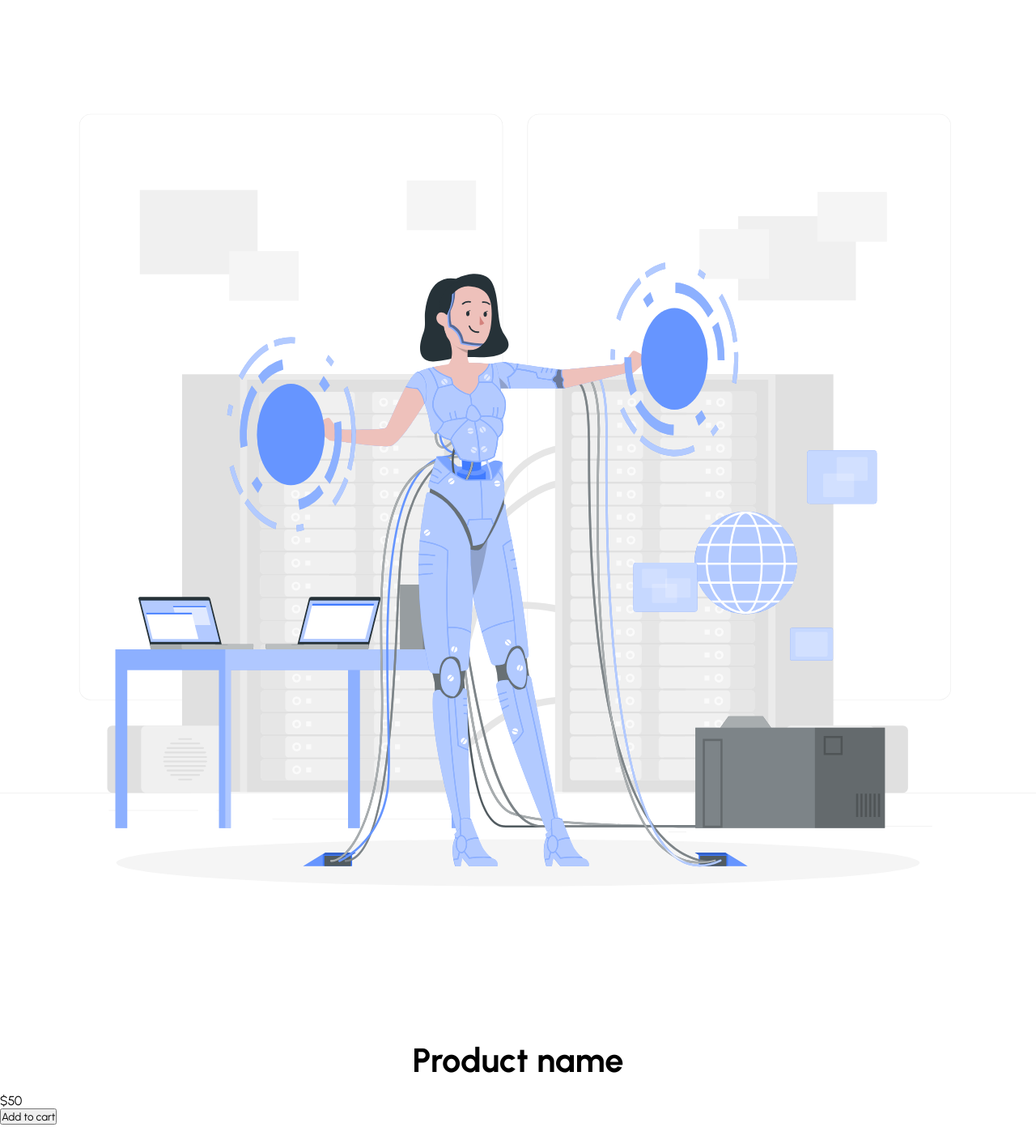
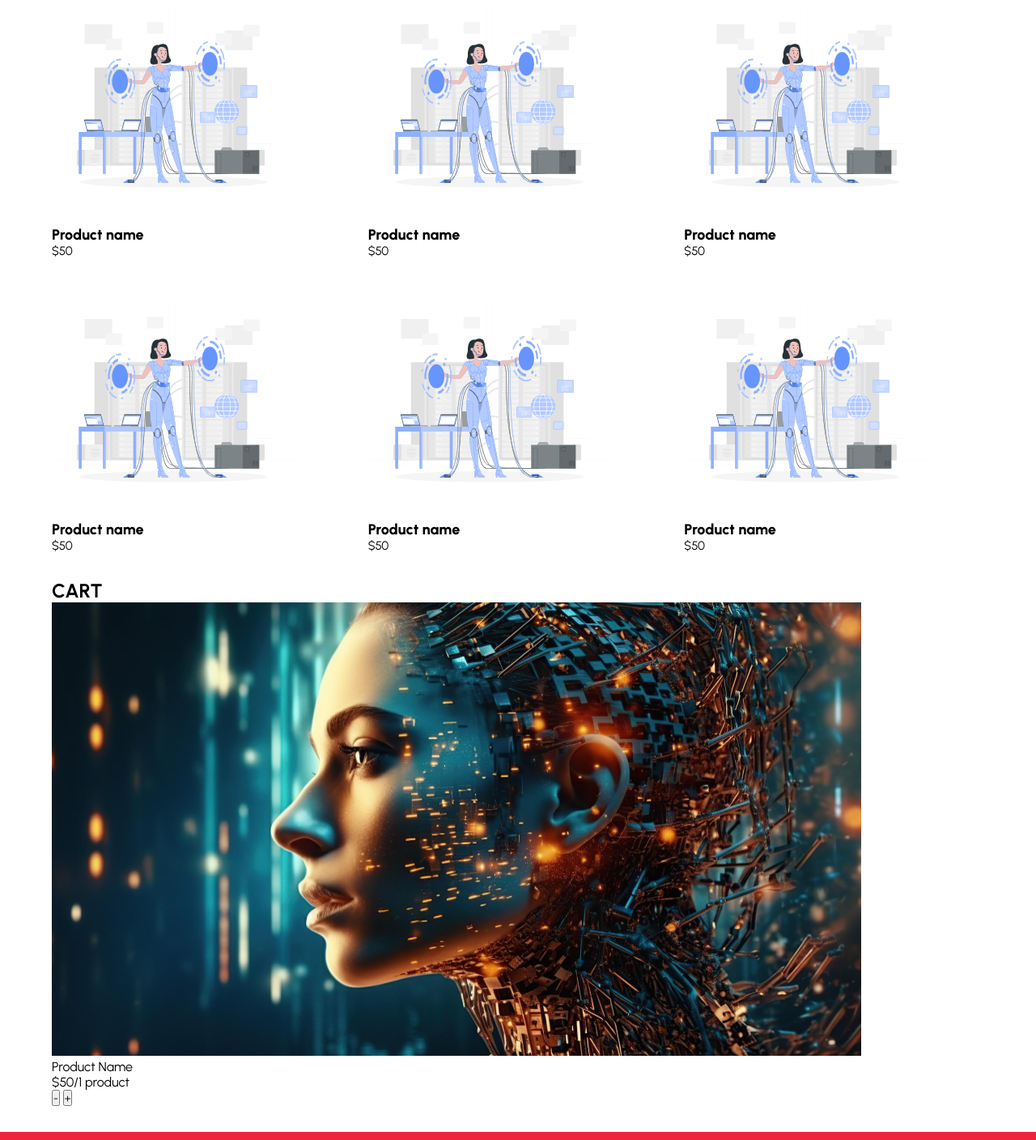
Before and after one commit to favy-codez/Grunt-project, a plain HTML site: page shop.html in a window 1280 px wide. Shown: the part 644-2052 px from the top of the page at 81% size. Drawn offline with nearby package versions, Linux system fonts and the light colour scheme.

Commit message:
added functionality to shop page

```diff
--- a/shop.html
+++ b/shop.html
@@ -46,7 +46,7 @@
 
         <!-- PRODUCTS SECTION  -->
         <section class="ourproductsSection">
-            <h2>Product Catalogue</h2>
+            <h1>Product Catalogue</h1>
             <div class="listProduct">
                 <div class="item">
                     <img src="./IMAGES/one.svg" alt="">
@@ -72,6 +72,35 @@
                     <div class="price">$50</div>
                     <button>Add to cart</button>
                 </div>
+                <div class="item">
+                    <img src="./IMAGES/one.svg" alt="">
+                    <h2>Product name</h2>
+                    <div class="price">$50</div>
+                    <button>Add to cart</button>
+                </div>
+                <div class="item">
+                    <img src="./IMAGES/one.svg" alt="">
+                    <h2>Product name</h2>
+                    <div class="price">$50</div>
+                    <button>Add to cart</button>
+                </div>
+            </div>
+
+            <div class="cart">
+                <h2>CART</h2>
+                <div class="listCart">
+                    <div class="item">
+                        <img src="./IMAGES/seven.jpg" alt="">
+                        <div class="content">
+                            <div class="name">Product Name</div>
+                            <div class="price">$50/1 product</div>
+                        </div>
+                        <div class="quantity">
+                            <button>-</button>
+                            <button>+</button>
+                        </div>
+                    </div>
+                </div>
             </div>
         </section>
 
--- a/style.css
+++ b/style.css
@@ -2,6 +2,7 @@
     padding: 0;
     margin: 0;
     box-sizing: border-box;
+    overflow-x: hidden;
     font-family: 'Urbanist', sans-serif;
 }
 
@@ -395,17 +396,20 @@ footer{
 
 /* PRODUCT CATLOGUE */
 .ourproductsSection{
-    margin: 0 0 2rem 0;
+    width: 1200px;
+    max-width: 90%;
+    margin: 0 auto 2rem auto;
+    transition: transform 1s;
 }
 
-.ourproductsSection h2{
+.ourproductsSection h1{
     text-align: center;
-    font-size: 2.6rem;
-    margin: 0 0 1rem 0;
+    font-size: 3rem;
+    font-weight: 900;
 }
 
 #cart{
-    font-size: 40px;
+    font-size: 34px;
 }
 
 header .iconCart{
@@ -416,8 +420,8 @@ header .iconCart{
 header .totalQuantity{
     position: absolute;
     top: 0;
-    right: 0;
-    font-size: 12px;
+    right: 1;
+    font-size: 10px;
     background-color: #b31010;
     width: 26px;
     height: 23px;
@@ -430,6 +434,53 @@ header .totalQuantity{
     transform: translate(20px);
 }
 
+.listProduct{
+    margin: 0 auto 2rem auto;
+    display: grid;
+    grid-template-columns: repeat(3, 1fr);
+    gap: 20px;
+}
+
+.listProduct img{
+    width: 100%
+}
+
+.listProduct h2{
+    font-weight: 800;
+    font-size: 18px;
+}
+
+.listProduct .item .price{
+    font-size: 15px;
+}
+
+.listProduct .item{
+    position: relative;
+    width: 300px;
+}
+
+.listProduct .item button{
+    position: absolute;
+    top: 50%;
+    left: 50%;
+    background-color: #ef233c;
+    color: #fff;
+    width: 50%;
+    border: none;
+    padding: 20px 30px;
+    box-shadow: 0 10px 50px #000;
+    cursor: pointer;
+    transform: translateX(-50%) translateY(100px);
+    opacity: 0;
+}
+
+.listProduct .item:hover button{
+    transition: .5s;
+    opacity: 1;
+    transform: translateX(-50%) ;
+
+}
+
 /* .shopContainer
 
 
```
